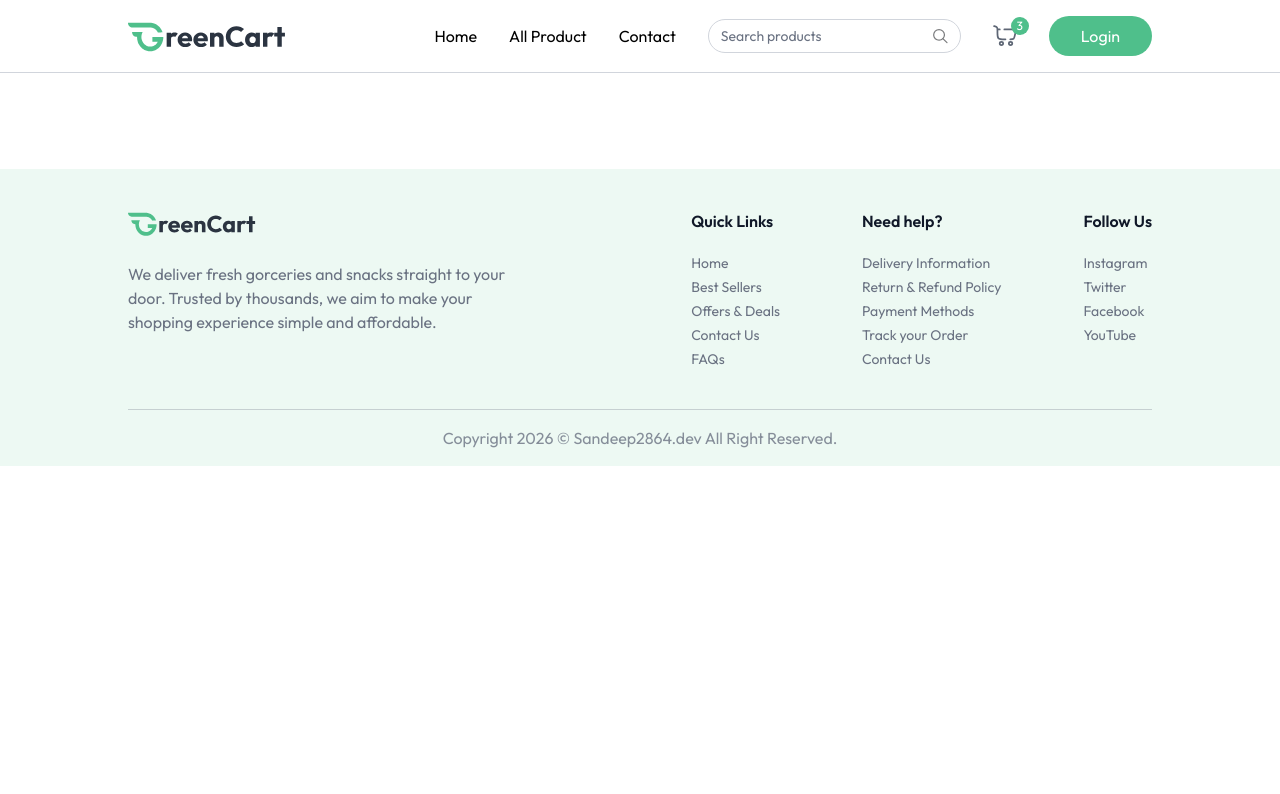
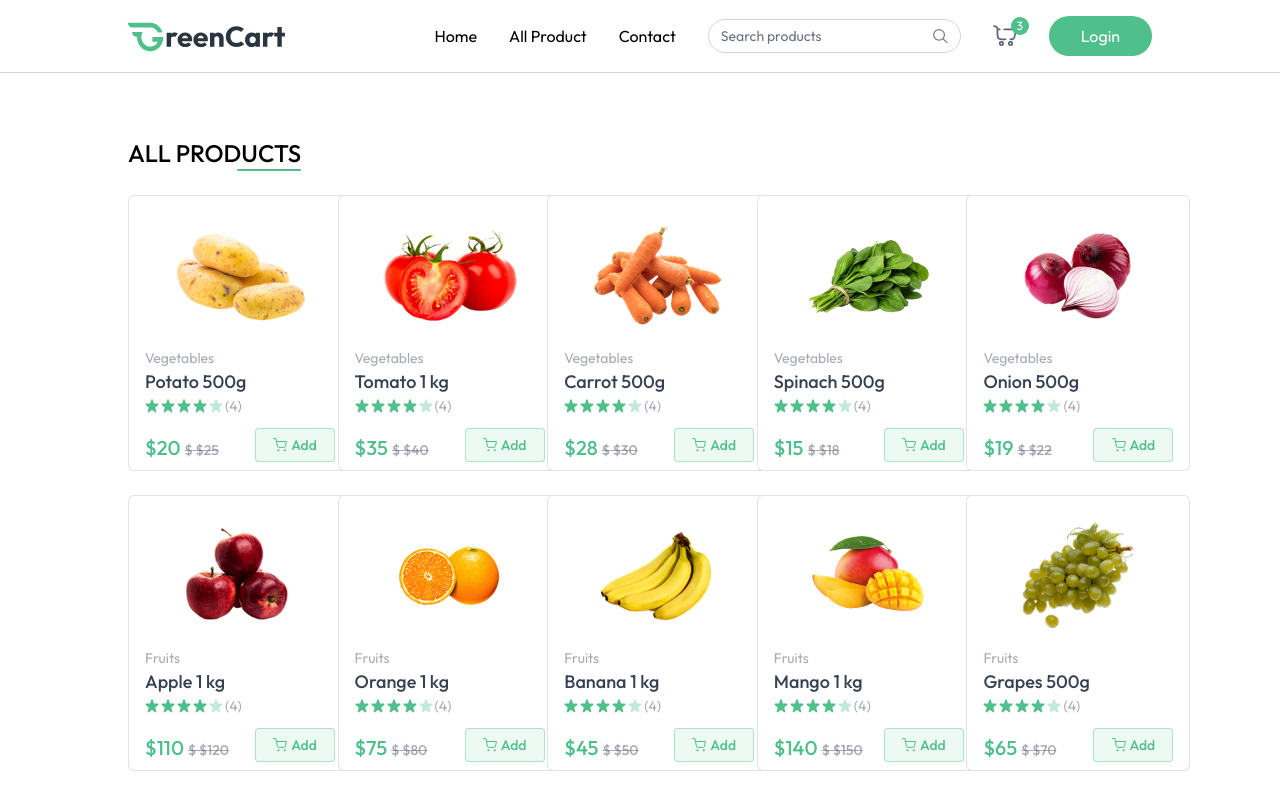
Before and after one commit to Sandeep2864/greencart-mern, a React (Vite) app in the folder client/: page /products in a window 1280 px wide. Shown: the top 794 px of the page. Built offline with nearby package versions, Linux system fonts and the light colour scheme; a web font is replaced by a local one.

Commit message:
now i have added the search filter for all the products and then all product page component was also availabile now it look really great that even you can add the products to your cart

```diff
--- a/client/src/App.jsx
+++ b/client/src/App.jsx
@@ -7,6 +7,7 @@
 import Footer from './components/Footer'
 import Login from './components/Login'
 import { useAppContext } from './context/AppContext'
+import AllProducts from './pages/AllProducts'
 
 const App = () => {
 
@@ -17,12 +18,14 @@
    <div>
    {isSellerPath ? null: <Navbar/> }
    {showUserLogin ? <Login/> : null}
-   <Toaster/>
+    <Toaster/>
    <div className={isSellerPath ? " ": "px-6 md:px-16 lg:px-24 xl:px-32"}>
     <Routes>
       <Route path='/' element={<Home/>} />
+      <Route path='/products' element={<AllProducts/>} />
     </Routes>
    </div>
+
    { !isSellerPath && <Footer/> }
    </div>
   )
--- a/client/src/components/Navbar.jsx
+++ b/client/src/components/Navbar.jsx
@@ -1,11 +1,18 @@
 import React from "react";
+import { useEffect } from "react";
 import { NavLink } from "react-router-dom";
 import { assets } from "../assets/assets";
 import { useAppContext } from "../context/AppContext";
 
 const Navbar = () => {
   const [open, setOpen] = React.useState(false);
-  const {user,setUser,setShowUserLogin,navigate}=useAppContext();
+  const {user,setUser,setShowUserLogin,navigate,setSearchQuery,searchQuery}=useAppContext();
+
+  useEffect(()=> {
+    if(searchQuery.length>0) {
+      navigate("/products");
+    }
+  },[searchQuery])
 
   const logout = async() => {
     setUser(null);
@@ -21,11 +28,12 @@
       {/* Desktop Menu */}
       <div className="hidden sm:flex items-center gap-8">
         <NavLink to="/">Home</NavLink>
-        <NavLink to="/product">All Product</NavLink>
+        <NavLink to="/products">All Product</NavLink>
         <NavLink to="/">Contact</NavLink>
 
         <div className="hidden lg:flex items-center text-sm gap-2 border border-gray-300 px-3 rounded-full">
           <input
+            onChange={(e)=> setSearchQuery(e.target.value)}
             className="py-1.5 w-full bg-transparent outline-none placeholder-gray-500"
             type="text"
             placeholder="Search products"
--- a/client/src/context/AppContext.jsx
+++ b/client/src/context/AppContext.jsx
@@ -15,6 +15,7 @@
     const [products,setProducts]=useState([]);
 
     const [ cartItems,setCartItems]= useState({})
+    const [ searchQuery, setSearchQuery]= useState("");
 
     //Fetch All products
     const fetchProducts = async() => {
@@ -60,7 +61,7 @@
         fetchProducts();
     },[])
 
-    const value={currency,navigate,user,isSeller,setUser,setIsSeller,showUserLogin,setShowUserLogin,products,addToCart,updateCartItem,removeFromCart,cartItems}
+    const value={currency,navigate,user,isSeller,setUser,setIsSeller,showUserLogin,setShowUserLogin,products,addToCart,updateCartItem,removeFromCart,cartItems,searchQuery,setSearchQuery}
 
    return <AppContext.Provider value={value}>
     {children}
--- a/client/src/pages/AllProducts.jsx
+++ b/client/src/pages/AllProducts.jsx
@@ -1,13 +1,36 @@
-import React from 'react'
+import {useState,useEffect} from 'react'
+import { useAppContext } from '../context/AppContext'
+import ProductCard from '../components/ProductCard';
 
 const AllProducts = () => {
 
 
-    const { products} = useAppContext()
+    const { products,searchQuery} = useAppContext()
+    const [filteredProducts,setFilteredProducts] = useState([]);
+
+    useEffect(()=> {
+       if(searchQuery.length>0) {
+        setFilteredProducts(products.filter((product) =>
+            product.name.toLowerCase().includes(searchQuery.toLowerCase())
+    ))
+       }
+       else {
+        setFilteredProducts(products);
+       }
+    },[products,searchQuery])
 
   return (
-    <div>
-
+    <div className='mt-16 flex flex-col'>
+        <div className='flex flex-col items-end w-max'>
+            <p className='text-2xl font-medium uppercase'>All products</p>
+            <div className='w-16 h-0.5 bg-primary rounded-full'>
+            </div>
+        </div>
+      <div className='grid grid-cols-2 sm:grid-cols-3 md:grid-cols-4 gap-3 md:gap-6 lg:grid-cols-5 mt-6'>
+        {filteredProducts.filter((product) => product.inStock).map((product,index)=> (
+           <ProductCard key={index} product={product}/>
+        ))}
+      </div>
     </div>
   )
 }
```
